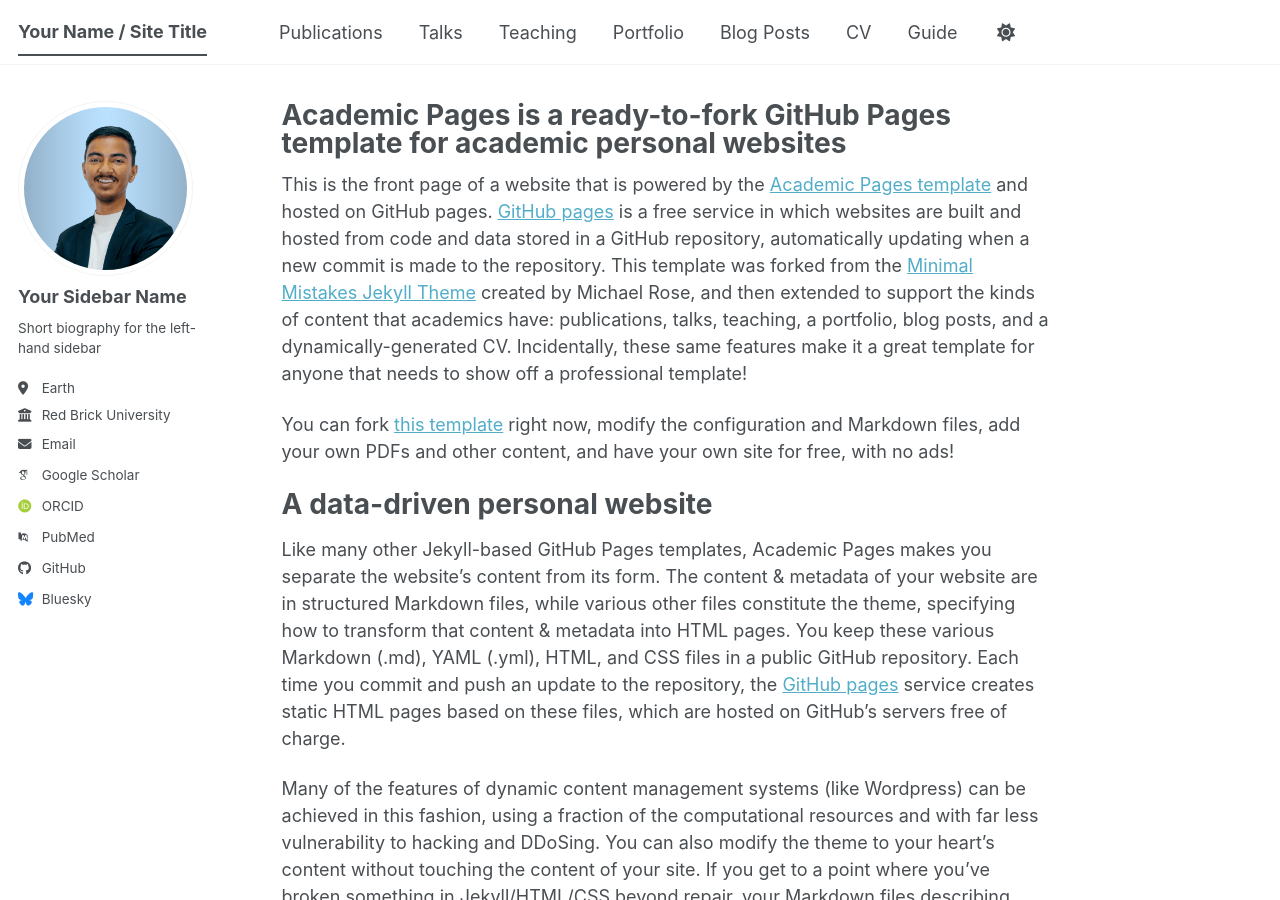
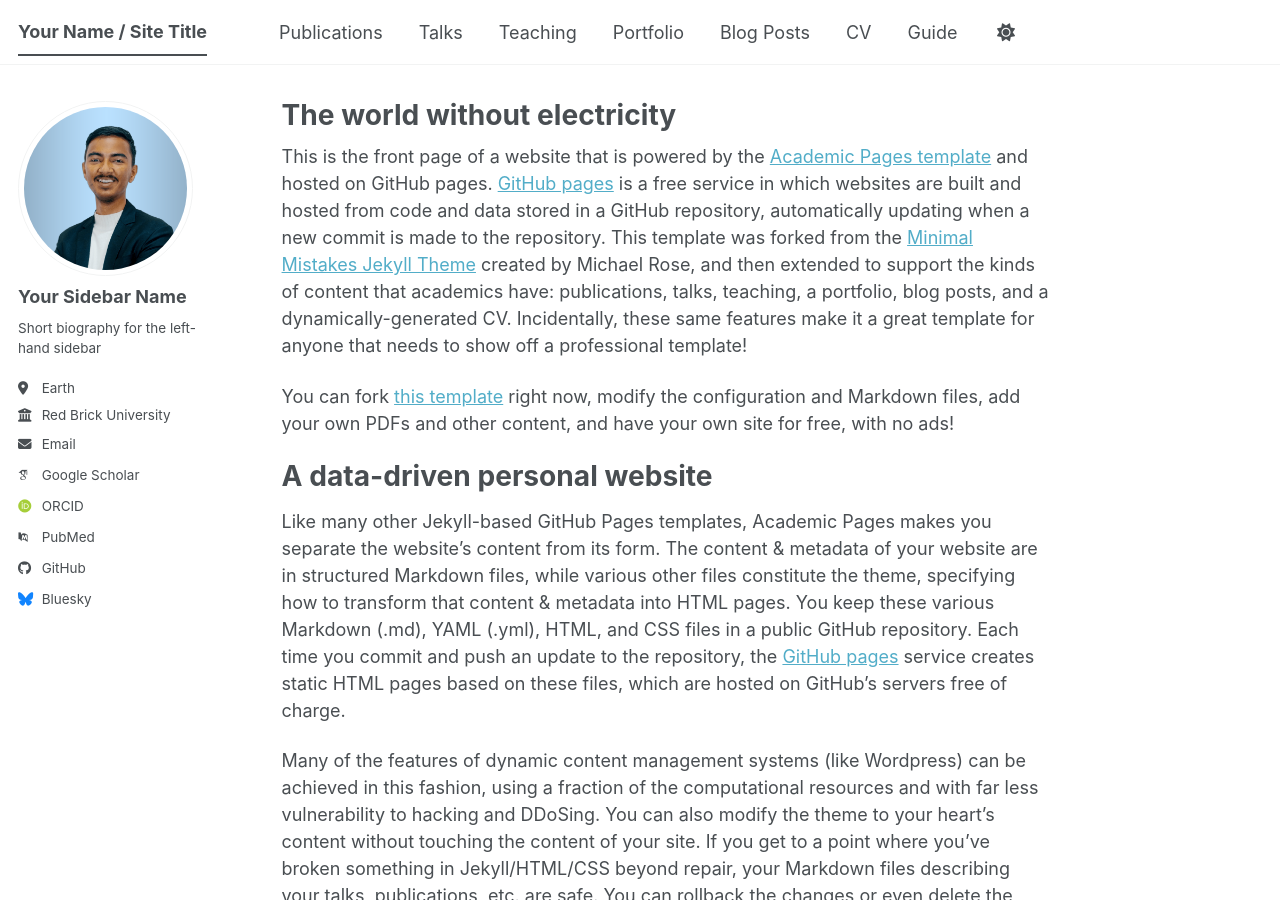
Before and after one commit to Puskar-Neupane/website, a Jekyll site: the page built from _pages/about.md, in a window 1280 px wide and 900 px high. Built offline with Jekyll 4.4.1, drawn with Linux system fonts in a browser that asks for light colours; some web fonts are replaced; a script bundle is joined from its source files by our own code; library files that are not in the unit come from our copies.

Commit message:
Update about.md

```diff
--- a/_pages/about.md
+++ b/_pages/about.md
@@ -1,6 +1,6 @@
 ---
 permalink: /
-title: "Academic Pages is a ready-to-fork GitHub Pages template for academic personal websites"
+title: "The world without electricity"
 author_profile: true
 redirect_from:
   - /about/
```
